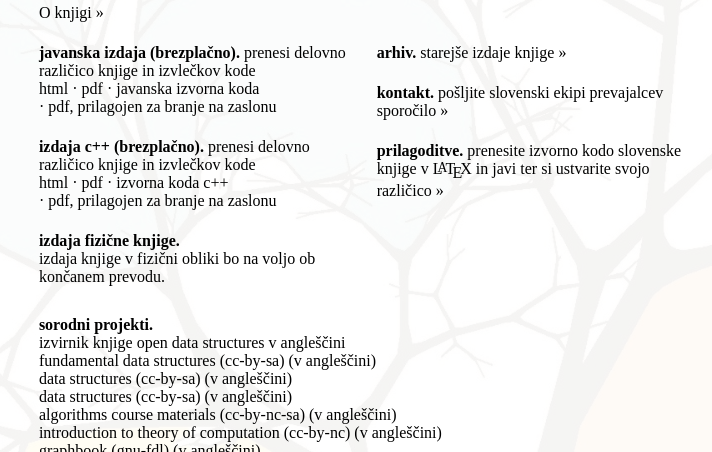
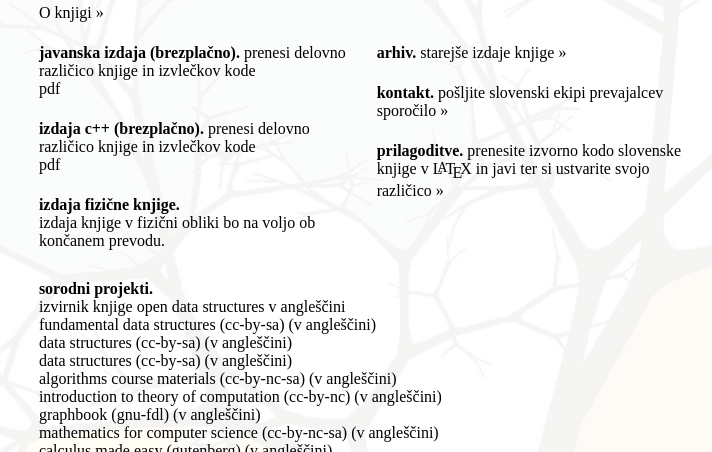
Before and after one commit to FRI/opendatastructures-sl, a plain HTML site: page website/index.html in a window 1280 px wide. Shown: the part 83-535 px from the top of the page, without its empty margins (278-990 px from the left). Drawn offline with Linux system fonts and the light colour scheme.

Commit message:
Popravljeni linki.

```diff
--- a/website/index.html
+++ b/website/index.html
@@ -253,16 +253,16 @@
             <span class="paragraph">Javanska izdaja (brezplačno)</span>
             Prenesi delovno različico knjige in izvlečkov kode<br>
               <ul class="downloads">
-                <li><a href="ods-java-sl/">html</a></li>
-                <li><a onClick="_gaq.push(['_trackEvent', 'Files', 'Download', 'ods-java-sl.pdf']);"
+<!--                <li><a href="ods-java-sl/">html</a></li>
+-->                <li><a onClick="_gaq.push(['_trackEvent', 'Files', 'Download', 'ods-java-sl.pdf']);"
                     href="ods-java.pdf">PDF</a></li>
-                <li><a onClick="_gaq.push(['_trackEvent', 'Files', 'Download', 'ods-java-sl.tgz']);"
+<!--                <li><a onClick="_gaq.push(['_trackEvent', 'Files', 'Download', 'ods-java-sl.tgz']);"
                     href="ods-java.tgz">Javanska izvorna koda</a></li>
-
+-->
 <!--              </ul>
               <ul class="downloads"> -->
-                <li><a onClick="_gaq.push(['_trackEvent', 'Files', 'Download', 'ods-java-screen-sl.pdf']);"
-                  href="ods-java-screen.pdf">PDF, prilagojen za branje na zaslonu</a></li>
+<!--                <li><a onClick="_gaq.push(['_trackEvent', 'Files', 'Download', 'ods-java-screen-sl.pdf']);"
+                  href="ods-java-screen.pdf">PDF, prilagojen za branje na zaslonu</a></li> -->
 <!--
                 <li><a  onClick="_gaq.push(['_trackEvent', 'Files', 'Download', 'ods-java-grayscale.pdf']);"
                     href="ods-java-grayscale.pdf">b/w PDF</a></li> -->
@@ -273,15 +273,16 @@
             <span class="paragraph">Izdaja C++ (brezplačno)</span>
             Prenesi delovno različico knjige in izvlečkov kode<br>
               <ul class="downloads">
-                <li><a href="ods-cpp-sl/">html</a></li>
-                <li><a onClick="_gaq.push(['_trackEvent', 'Files', 'Download', 'ods-cpp-sl.pdf']);"
+<!--                <li><a href="ods-cpp-sl/">html</a></li>
+-->                <li><a onClick="_gaq.push(['_trackEvent', 'Files', 'Download', 'ods-cpp-sl.pdf']);"
                     href="ods-cpp-sl.pdf">PDF</a></li>
-                <li><a onClick="_gaq.push(['_trackEvent', 'Files', 'Download', 'ods-cpp-sl.tgz']);"
+<!--                <li><a onClick="_gaq.push(['_trackEvent', 'Files', 'Download', 'ods-cpp-sl.tgz']);"
                     href="ods-cpp-sl.tgz">Izvorna koda C++</a></li>
+-->
 <!--              </ul>
               <ul class="downloads"> -->
-                <li><a onClick="_gaq.push(['_trackEvent', 'Files', 'Download', 'ods-java-screen-sl.pdf']);"
-                  href="ods-cpp-screen-sl.pdf">PDF, prilagojen za branje na zaslonu</a></li>
+<!--                <li><a onClick="_gaq.push(['_trackEvent', 'Files', 'Download', 'ods-java-screen-sl.pdf']);"
+                  href="ods-cpp-screen-sl.pdf">PDF, prilagojen za branje na zaslonu</a></li> -->
 <!--
                 <li><a onClick="_gaq.push(['_trackEvent', 'Files', 'Download', 'ods-cpp-grayscale.pdf']);"
                     href="ods-cpp-grayscale.pdf">b/w PDF</a></li> -->
```
